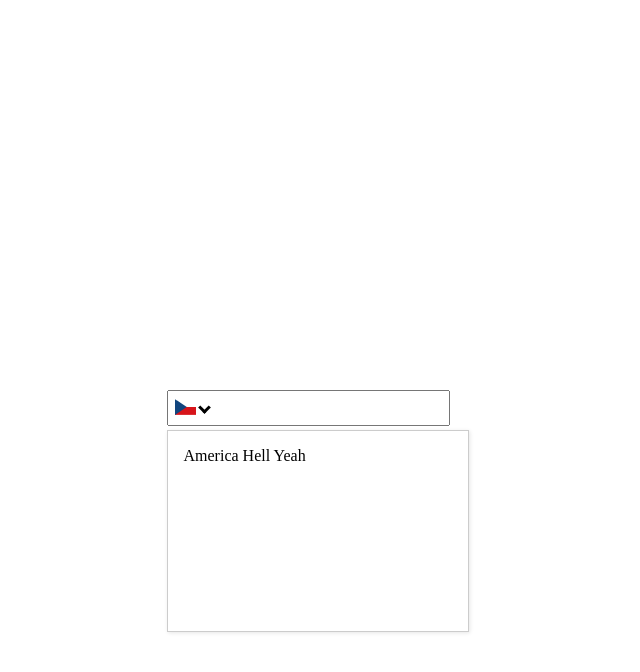
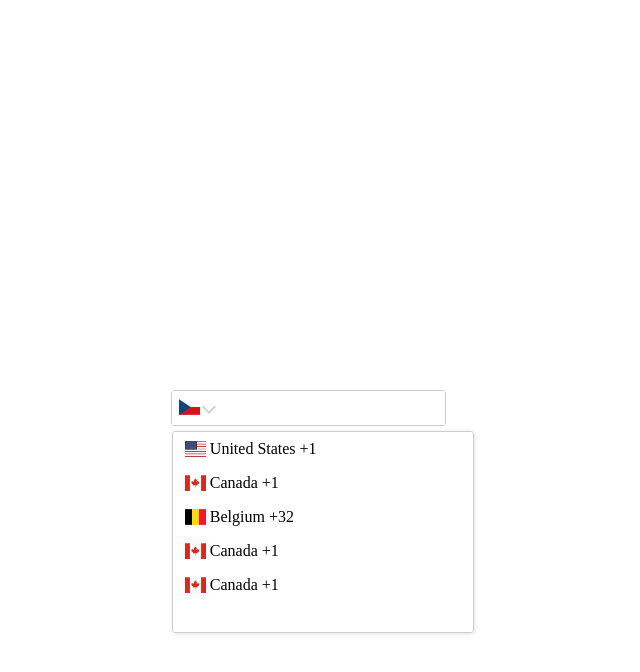
Before and after one commit to MartinPucan/pre-pho, a website: page index.html in a window 1280 px wide. Both pictures are taken after a click on the element 526 px from the left and 416 px from the top of the page. Shown: the whole page, without its empty margins (332-972 px from the left). Drawn offline with nearby package versions, Linux system fonts and the light colour scheme; files that its build step writes are made by us from their sources.

Commit message:
need fix dropdown function

```diff
--- a/index.html
+++ b/index.html
@@ -7,23 +7,44 @@
 </head>
 <body>
 <section>
-  <div class="wrapper">
-    <div id="prefix-flag" class="dropdown-flag">
+  <div class="tel-input">
+    <div id="prefix-flag" data-toggle="prefix-flag" class="dropdown-flag">
       <span class="flag-icon flag-icon-cz"></span>
       <i class="arrow down"></i>
     </div>
-    <ul id="tel-list" class="dn">
-      <li>
-        <span>America</span>
-        <span>Hell</span>
-        <span>Yeah</span>
+    <ul id="tel-list" class="tel-list dn">
+      <li id="us" value="1">
+        <span class="flag-icon flag-icon-us"></span>
+        <span>United States</span>
+        <span>+1</span>
+      </li>
+      <li id="ca" value="1">
+        <span class="flag-icon flag-icon-ca"></span>
+        <span>Canada</span>
+        <span>+1</span>
+      </li>
+      <li value="32">
+        <span class="flag-icon flag-icon-be"></span>
+        <span>Belgium</span>
+        <span>+32</span>
+      </li>
+      <li value="5">
+        <span class="flag-icon flag-icon-ca"></span>
+        <span>Canada</span>
+        <span>+1</span>
+      </li>
+      <li value="5">
+        <span class="flag-icon flag-icon-ca"></span>
+        <span>Canada</span>
+        <span>+1</span>
       </li>
       <li></li>
       <li></li>
       <li></li>
       <li></li>
     </ul>
-    <input type="text" id="prefix-phone" class="mobile-padding" />
+    <input type="text" id="prefix" class="mobile-padding" />
+    <input type="tel" id="phone" />
   </div>
 
 </section>
--- a/src/js/index.js
+++ b/src/js/index.js
@@ -1,18 +1,8 @@
 "use-strict"
 
-const telInput = document.getElementById('prefix-phone')
+const telInput = document.getElementById('prefix')
 const dropdownFlag = document.getElementById('prefix-flag')
 const telList = document.getElementById('tel-list')
-
-// telInput.addEventListener('click', )
-
-// function showTelDropdown() {
-//   return telList.classList.replace('dn', '')
-// }
-//
-// function hideTelDropdown() {
-//   return telList.classList.add('dn')
-// }
 
 function flagDropdown() {
   console.log('test')
@@ -24,3 +14,29 @@ function flagDropdown() {
 }
 
 dropdownFlag.addEventListener('click', flagDropdown)
+if (event.target !== telList && event.target.parentNode !== telList) {
+  telList.classList.add('dn')
+}
+
+dropdownFlag.addEventListener('click', function (e) {
+  e = e || window.event;
+  let target = e.target || e.srcElement;
+
+  e.preventDefault()
+
+  if (target.hasAttribute('data-toggle') && target.getAttribute('data-toggle') === 'prefix-flag') {
+    if (target.hasAttribute('data-target')) {
+      // var m_ID = target.getAttribute('data-target');
+      telList.classList.remove('dn');
+    }
+  }
+})
+
+// function flagDropdown() {
+//   console.log('test')
+//   if (telList.classList.contains('dn')) {
+//     telList.classList.remove('dn')
+//   } else {
+//     telList.classList.add('dn')
+//   }
+// }
--- a/src/scss/index.scss
+++ b/src/scss/index.scss
@@ -8,12 +8,14 @@ body {
 
 input {
   height: 2rem;
-  padding: 0 1rem;
   font-size: 1rem;
 }
 
-.wrapper {
+.tel-input {
   position: relative;
+  border: 1px solid #CCC;
+  border-radius: 3px;
+
 }
 .mobile-padding {
   padding-left: 3.5rem;
@@ -21,16 +23,16 @@ input {
 
 .dropdown-flag {
   position: absolute;
-  padding: .5rem;
-  width: 40px;
+  padding: .45rem;
   height: 100%;
+  cursor: pointer;
 }
 
 .arrow {
-  border: solid black;
-  border-width: 0 3px 3px 0;
+  border: solid lightgrey;
+  border-width: 0 2px 2px 0;
   display: inline-block;
-  padding: 3px;
+  padding: 4px;
 
   &.right {
     transform: rotate(-45deg);
@@ -53,8 +55,9 @@ input {
   }
 }
 
-ul {
+.tel-list {
   list-style: none;
+  border-radius: 3px;
   position: absolute;
   width: 300px;
   height: 200px;
@@ -68,12 +71,30 @@ ul {
   white-space: nowrap;
   max-height: 200px;
   overflow-y: scroll;
+  transition: .3s all;
 }
 
+input[id=prefix] {
+  pointer-events: none;
+  width: 0;
+}
+
+input[id=prefix],
+input[id=phone] {
+  outline: none;
+  border: 0;
+}
+
+
 li {
-  padding: 1rem;
+  padding: .5rem .75rem;
   list-style: none;
   margin: 0;
+  cursor: pointer;
+
+  &:hover {
+    background: whitesmoke;
+  }
 }
 
 .dn {
```
